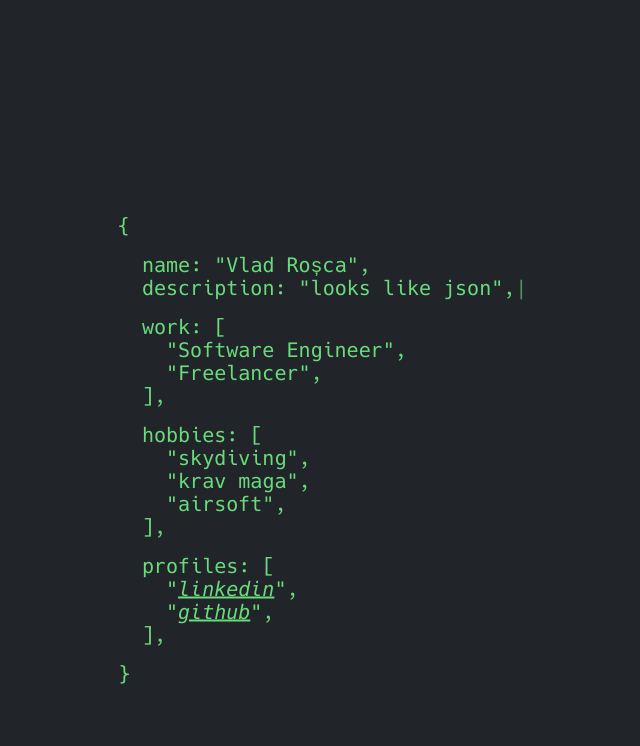
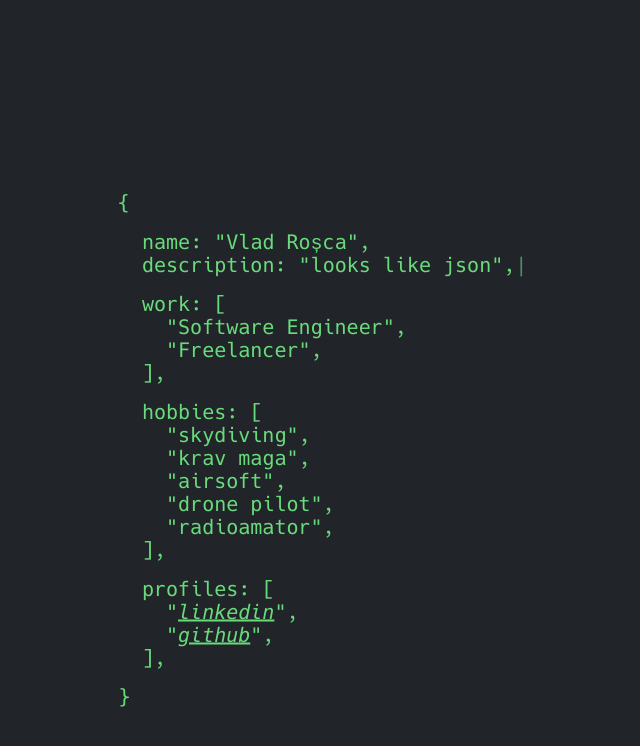
Before and after one commit to vld666/vld666.github.io, a Jekyll site: the page built from index.md, in a window 1280 px wide. Shown: the top 746 px of the page, without its empty margins (138-778 px from the left). Built offline with Jekyll 4.4.1, drawn with Linux system fonts in a browser that asks for light colours.

Commit message:
[main] added some hobbies

```diff
--- a/_config.yml
+++ b/_config.yml
@@ -20,6 +20,8 @@ json:
         - skydiving
         - krav maga
         - airsoft
+        - drone pilot
+        - radioamator
 #    cv: /assets/CV_Vlad_Rosca.pdf
 #    studii:
 #        - Universitatea Spiru Haret
```
